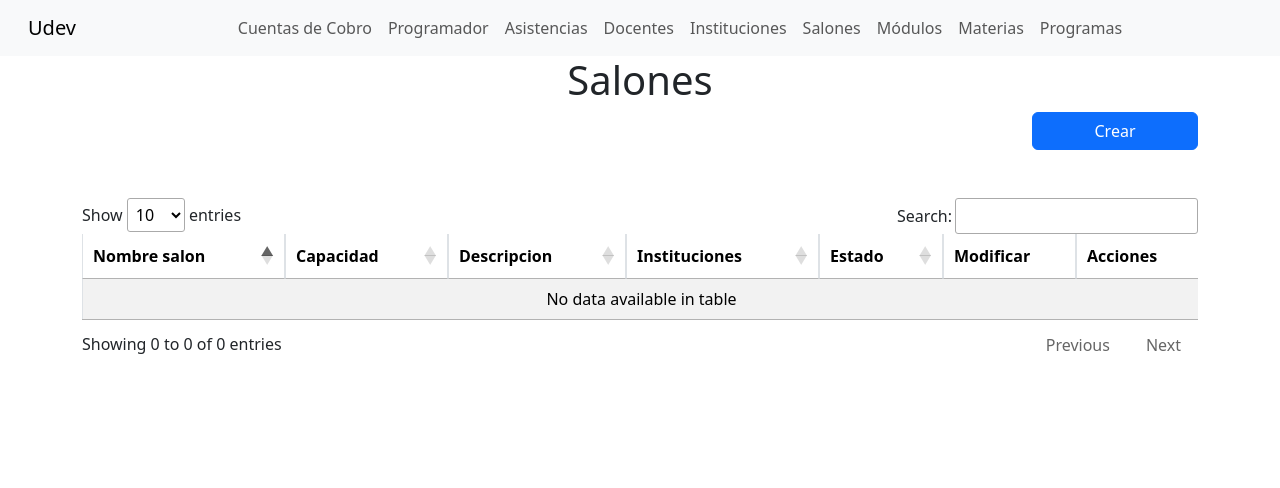
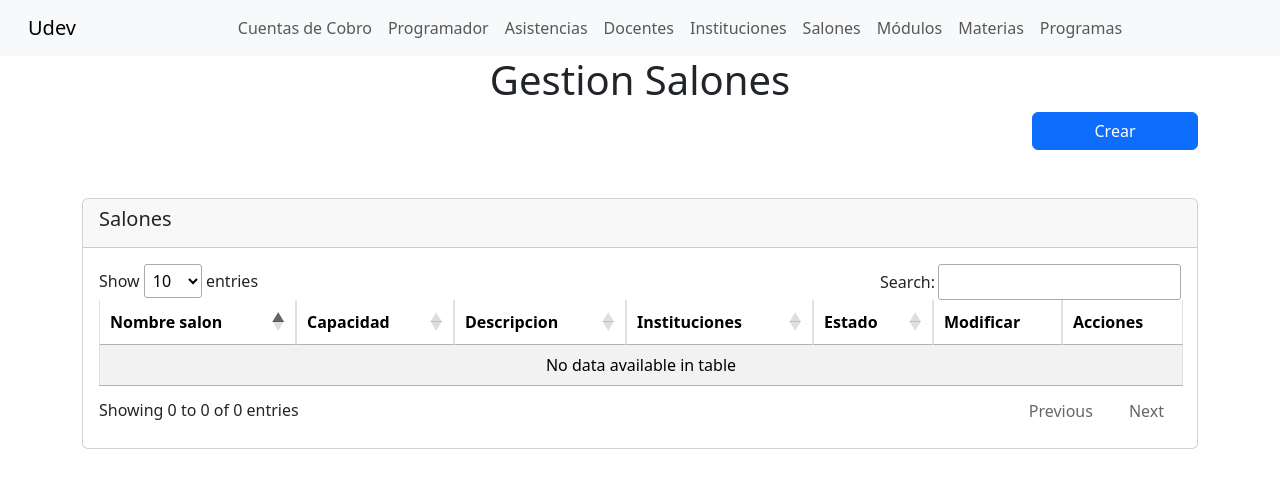
Before and after one commit to Sebiant/Udev, a PHP site: page /salones/salones-vista.php in a window 1280 px wide. Shown: the top 488 px of the page. Run offline with PHP 8.4, Linux system fonts and the light colour scheme; data that the repository does not hold is empty; a stand-in replaces the project's code that opens the database connection; some libraries are stand-ins or nearby versions.

Commit message:
actualizacion grafica

```diff
--- a/salones/salones-vista.php
+++ b/salones/salones-vista.php
@@ -7,7 +7,7 @@
 ?>
 
 <div class="container">
-    <h1 class="text-center">Salones</h1>
+    <h1 class="text-center">Gestion Salones</h1>
 
     <div class="row">
         <div class="col-2 offset-10">
@@ -22,7 +22,11 @@
     <br />
     <br />
 
-    <div class="table-responsive">
+    <div class="card">
+        <div class="card-header">
+            <h5>Salones</h5>
+        </div>
+        <div class="table-responsive card-body">
         <table id="datos_salones" class="table table-bordered table-striped">
             <thead>
                 <tr>
@@ -36,6 +40,7 @@
                 </tr>
             </thead>
         </table>
+    </div>
     </div>
 </div>
 
```
